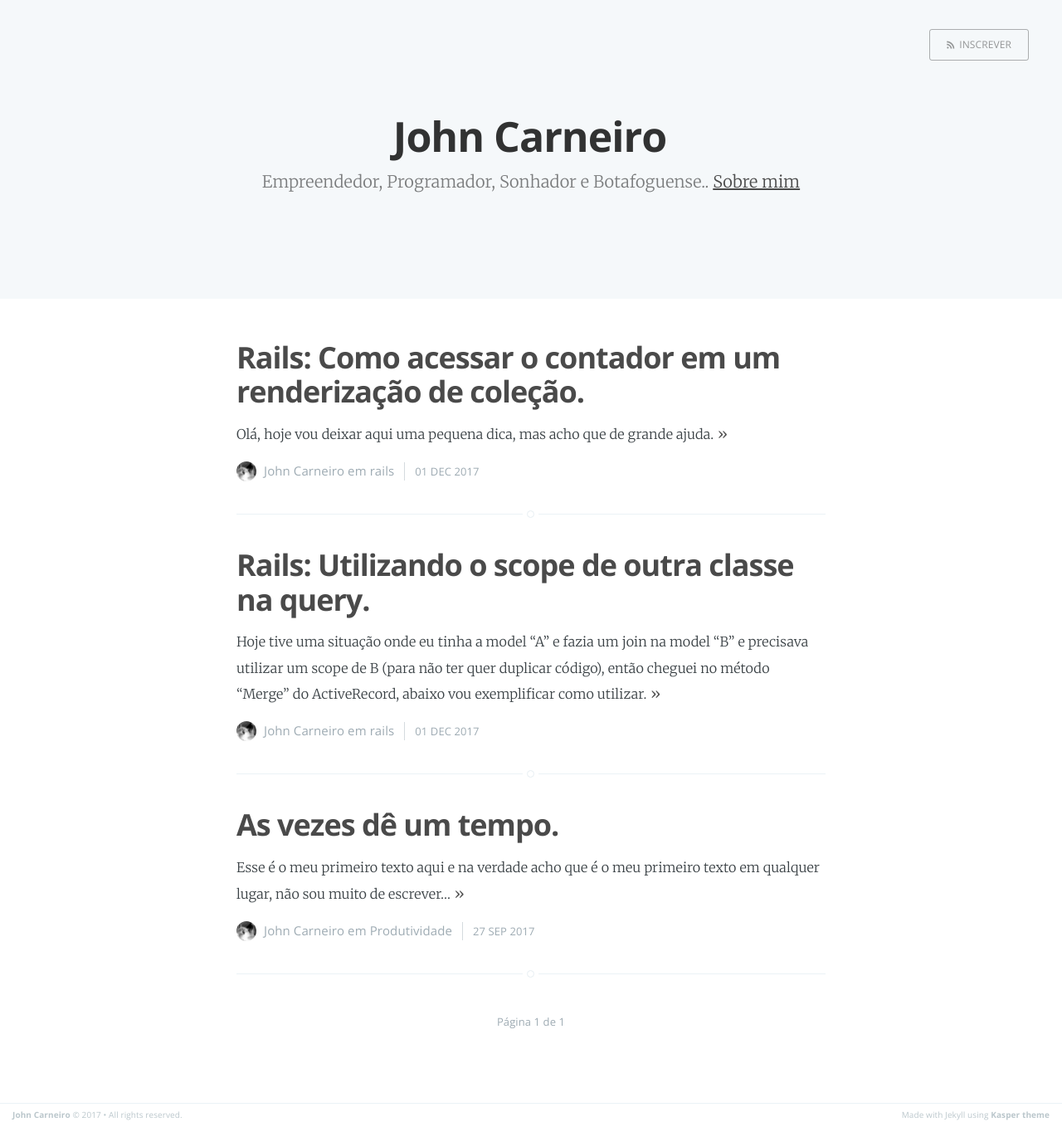
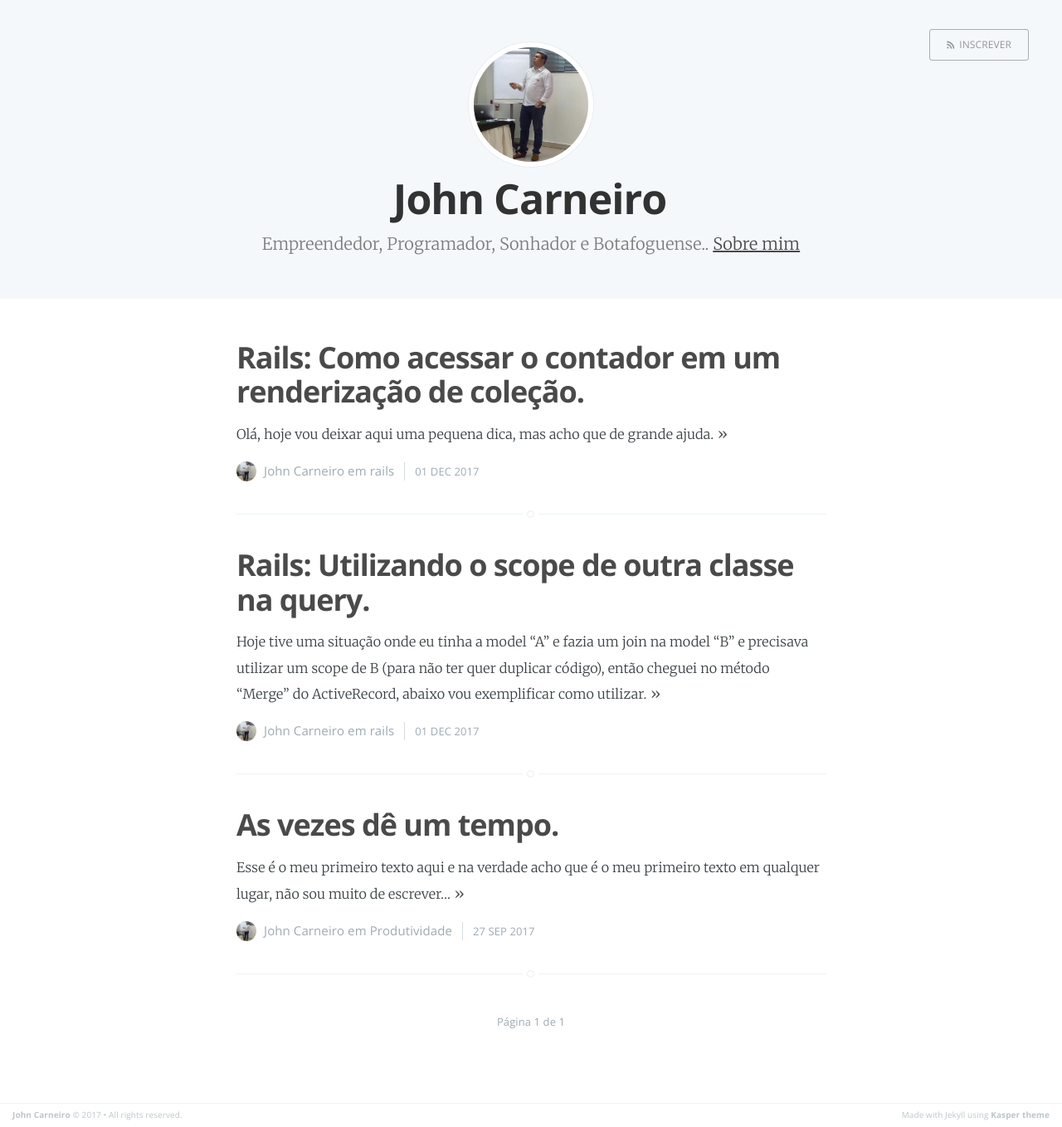
Before and after one commit to johnwmcarneiro/johnwmcarneiro.github.io, a Jekyll site: the page built from index.html, in a window 1280 px wide. Shown: the whole page at 83% size. Built offline with Jekyll 4.4.1, drawn with Linux system fonts in a browser that asks for light colours; the list of posts is cut into pages by our own code.

Commit message:
Adicionado imagem de perfil

```diff
--- a/_config.yml
+++ b/_config.yml
@@ -9,6 +9,7 @@ paginate: 15
 baseurl: "/"
 domain_name: 'http://johncarneiro.com'
 google_analytics: 'UA-110790972-1'
+profile_file: '/assets/images/profile.jpg'
 plugins: [jekyll-paginate]
 
 # Details for the RSS feed generator
--- a/_layouts/post.html
+++ b/_layouts/post.html
@@ -64,7 +64,7 @@ post_class: post-template
             <!-- If we want to display author's name and bio -->
             {% if site.author %}
                 <figure class="author-image">
-                    <a class="img" href="{{ site.baseurl }}" style="background-image: url(/assets/images/profile.png)">
+                    <a class="img" href="{{ site.baseurl }}" style="background-image: url({{site.profile_file}})">
                     <span class="hidden">{{site.author}}'s Picture</span></a>
                 </figure>
                 <section class="author">
--- a/assets/css/main.scss
+++ b/assets/css/main.scss
@@ -12,3 +12,13 @@
 @import
 	"syntax"
 ;
+
+.main-header-content {
+	.author-image {
+		width: 150px;
+		height: 150px;
+		position: relative;
+		top: 0;
+		margin-left: -75px;
+	}
+}
--- a/index.html
+++ b/index.html
@@ -7,15 +7,19 @@ about: 'about.html'
 
 <header class="main-header {% if page.cover %}" style="background-image: url({{ page.cover }}) {%else%}no-cover{% endif %}">
     <nav class="main-nav overlay clearfix">
-            {% if page.logo %}
+            {% if site.logo %}
                 <a class="blog-logo" href="{{ site.baseurl }}">
-                    <img src="{{ page.logo }}" alt="Blog Logo" />
+                    <img src="{{ site.logo }}" alt="Blog Logo" />
                 </a>
             {% endif %}
         <a class="subscribe-button icon-feed" href="{{ site.baseurl }}feed.xml">Inscrever</a>
     </nav>
     <div class="vertical">
         <div class="main-header-content inner">
+            <figure class="author-image">
+                <a class="img" href="{{ site.baseurl }}" style="background-image: url({{site.profile_file}})">
+                <span class="hidden">{{site.author}}'s Picture</span></a>
+            </figure>
             <h1 class="page-title">{{ site.name }}</h1>
             <h2 class="page-description">
                 {% if site.description %} {{ site.description }}. {% endif %}
@@ -45,7 +49,7 @@ about: 'about.html'
         </section>
         <footer class="post-meta">
             {% if site.author %}
-                <img class="author-thumb" src="/assets/images/profile.png" alt="Author's profile picture" nopin="nopin" />
+                <img class="author-thumb" src="{{site.profile_file}}" alt="Author's profile picture" nopin="nopin" />
                 {{ site.author }}
             {% endif %}
             {% if post.categories.size > 0 %}
```
Also changed, not shown: README.md, assets/images/kasper-theme-index.png (deleted), assets/images/kasper-theme-post.png (deleted), assets/images/profile.jpg (added), assets/images/profile.png (deleted), 11 other files.
